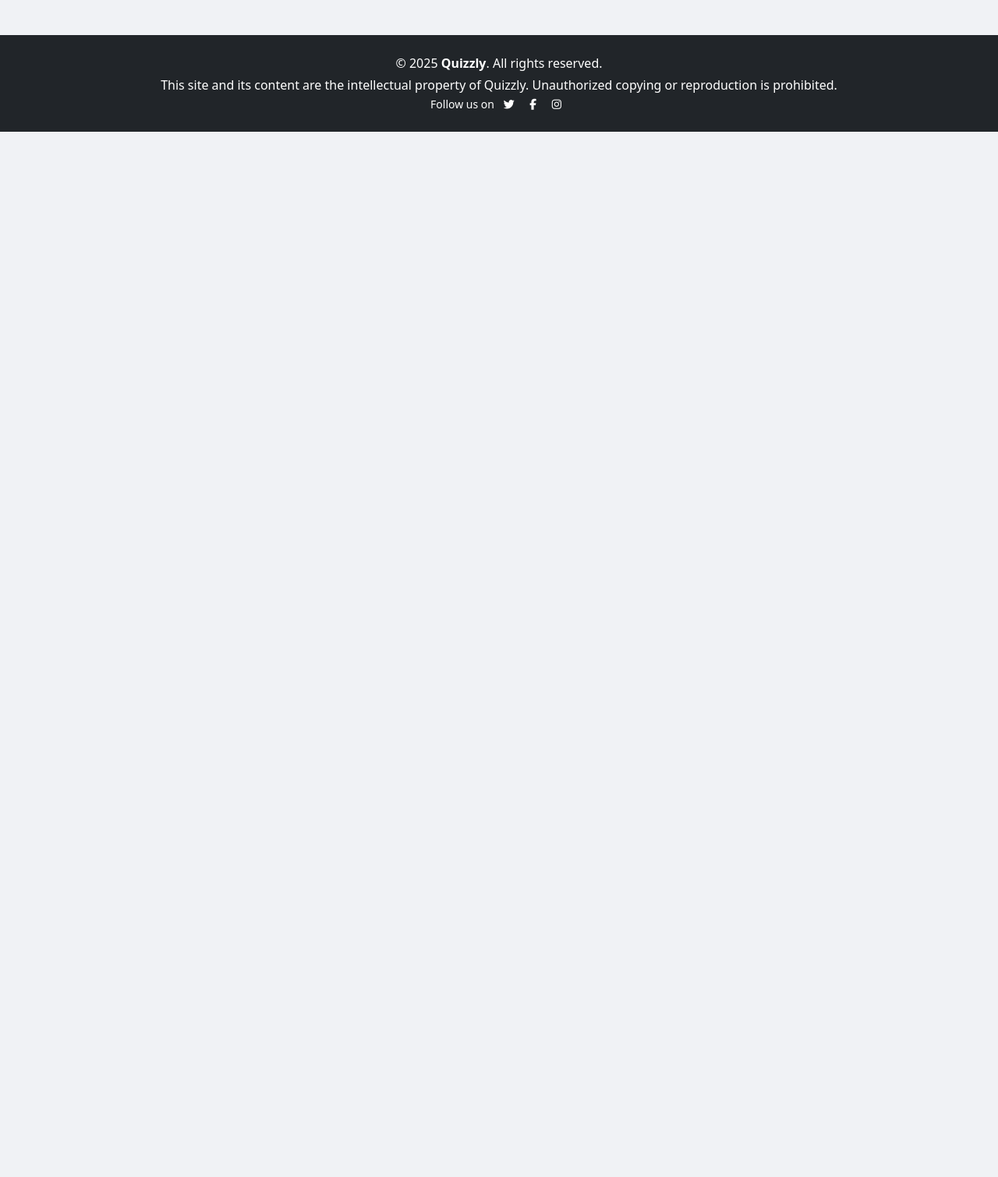
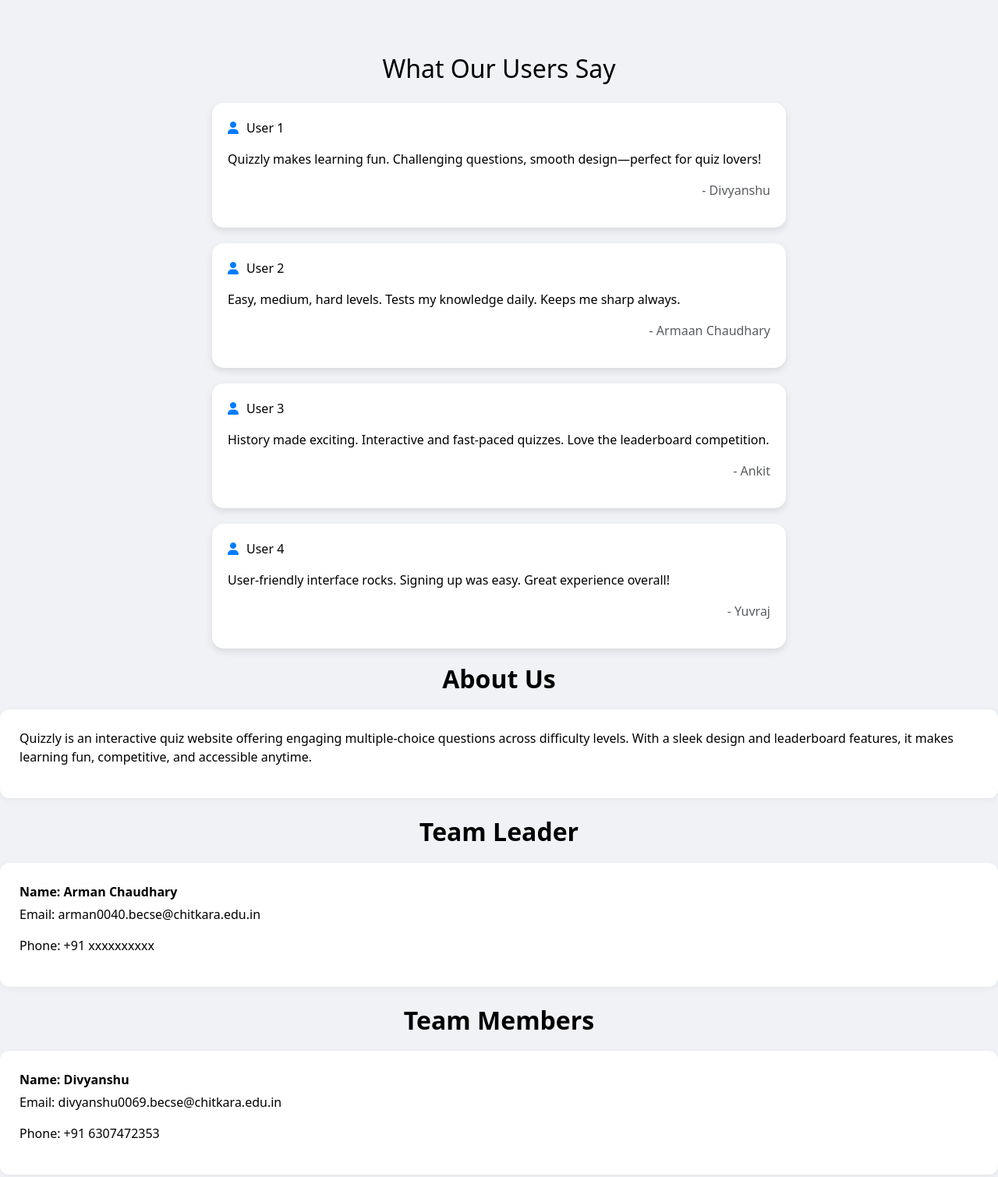
Before and after one commit to Arman1240-dotcom/Quizzly, a plain HTML site: page contact.html in a window 1280 px wide. Shown: the part 561-2071 px from the top of the page at 78% size. Before the commit the page ends 800 px from the top, so only its background shows below. Drawn offline with nearby package versions, Linux system fonts and the light colour scheme.

Commit message:
major changes in contacts

```diff
--- a/contact.html
+++ b/contact.html
@@ -56,9 +56,102 @@
   body.dark-mode .btn:hover{
     background-color: #ff880090;
   }
+  .testimonial-card {
+  background-color: var(--category-card-light);
+  border-radius: 15px;
+  box-shadow: 0 4px 10px rgba(0, 0, 0, 0.1);
+  padding: 20px;
+  margin-bottom: 20px;
+  transition: transform 0.3s ease;
+}
+
+body.dark-mode .testimonial-card {
+  background-color: var(--category-card-dark);
+  color: var(--text-dark);
+}
+
+.testimonial-card:hover {
+  transform: translateY(-5px);
+}
+
+.user-icon {
+  color: var(--btn-light);
+  margin-right: 10px;
+}
+
+body.dark-mode .user-icon {
+  color: var(--btn-dark);
+}
+.about-contact-section {
+  padding: 60px 0;
+  background-color: var(--background-light);
+  color: var(--text-light);
+}
+
+body.dark-mode .about-contact-section {
+  background-color: var(--background-dark);
+  color: var(--text-dark);
+}
+
+.about-contact-section h2 {
+  font-weight: 700;
+  margin-bottom: 20px;
+}
+
+.about-contact-section p {
+  font-size: 16px;
+  line-height: 1.7;
+  margin-bottom: 10px;
+}
+
+.contact-info {
+  background-color: var(--category-card-light);
+  border-radius: 12px;
+  padding: 20px;
+  margin-top: 20px;
+  box-shadow: 0 2px 8px rgba(0, 0, 0, 0.05);
+}
+
+body.dark-mode .contact-info {
+  background-color: var(--category-card-dark);
+}
+/* Centered section headings */
+.section-heading {
+  text-align: center;
+  font-weight: 700;
+  margin-bottom: 20px;
+}
+
+/* About Us box styling */
+.about-us-section,
+.team-info-box {
+  background-color: var(--category-card-light);
+  color: var(--text-light);
+  padding: 25px;
+  border-radius: 12px;
+  box-shadow: 0 2px 10px rgba(0, 0, 0, 0.05);
+  margin-bottom: 20px;
+  transition: background-color 0.3s ease, color 0.3s ease;
+}
+
+/* Dark mode overrides */
+body.dark-mode .about-us-section,
+body.dark-mode .team-info-box {
+  background-color: var(--category-card-dark);
+  color: var(--text-dark);
+}
+
+/* Team member labels */
+.team-label {
+  font-weight: 600;
+  margin-bottom: 5px;
+}
+
+
 </style>
 <body>
   <!-- Contact Section -->
+  <!-- Contact Form Section -->
 <section class="py-5">
   <div class="container">
     <h2 class="text-center fw-bold mb-5">Contact Us</h2>
@@ -83,6 +176,77 @@
     </div>
   </div>
 </section>
+
+<!-- Testimonials Section -->
+<section class="pt-4">
+  <div class="container">
+    <h2 class="text-center section-title mb-4">What Our Users Say</h2>
+    <div class="row justify-content-center">
+      <div class="col-lg-8">
+        <div class="testimonial-card">
+          <p><i class="fas fa-user user-icon"></i>User 1</p>
+          <p>Quizzly makes learning fun. Challenging questions, smooth design—perfect for quiz lovers!</p>
+          <p class="text-end text-muted">- Divyanshu</p>
+        </div>
+        <div class="testimonial-card">
+          <p><i class="fas fa-user user-icon"></i>User 2</p>
+          <p>Easy, medium, hard levels. Tests my knowledge daily. Keeps me sharp always.</p>
+          <p class="text-end text-muted">- Armaan Chaudhary</p>
+        </div>
+        <div class="testimonial-card">
+          <p><i class="fas fa-user user-icon"></i>User 3</p>
+          <p>History made exciting. Interactive and fast-paced quizzes. Love the leaderboard competition.</p>
+          <p class="text-end text-muted">- Ankit</p>
+        </div>
+        <div class="testimonial-card">
+          <p><i class="fas fa-user user-icon"></i>User 4</p>
+          <p>User-friendly interface rocks. Signing up was easy. Great experience overall!</p>
+          <p class="text-end text-muted">- Yuvraj</p>
+        </div>
+      </div>
+    </div>
+  </div>
+</section>
+
+
+<div class="col-md-12 mb-4">
+  <h2 class="section-heading">About Us</h2>
+  <div class="about-us-section">
+    <p>
+      Quizzly is an interactive quiz website offering engaging multiple-choice questions across difficulty levels. With a sleek design and leaderboard features, it makes learning fun, competitive, and accessible anytime.
+    </p>
+  </div>
+</div>
+
+<div class="col-md-12 mb-4">
+  <h2 class="section-heading">Team Leader</h2>
+  <div class="team-info-box">
+    <p class="team-label">Name: Arman Chaudhary</p>
+    <p>Email: arman0040.becse@chitkara.edu.in</p>
+    <p>Phone: +91 xxxxxxxxxx</p>
+  </div>
+</div>
+
+<div class="col-md-12 mb-4">
+  <h2 class="section-heading">Team Members</h2>
+  <div class="team-info-box">
+    <p class="team-label">Name: Divyanshu</p>
+    <p>Email: divyanshu0069.becse@chitkara.edu.in</p>
+    <p>Phone: +91 6307472353</p>
+  </div>
+  <div class="team-info-box">
+    <p class="team-label">Name: Yuvraj</p>
+    <p>Email: yuvraj0081.becse@chitkara.edu.in</p>
+    <p>Phone: +91 xxxxxxxxxx</p>
+  </div>
+  <div class="team-info-box">
+    <p class="team-label">Name: Ankit</p>
+    <p>Email: ankit0041.becse@chitkara.edu.in</p>
+    <p>Phone: +91 xxxxxxxxxx</p>
+  </div>
+</div>
+
+
   <label class="toggle-switch">
     <input type="checkbox" id="darkModeToggle">
     <span class="slider"></span>
```
Lines whose indentation alone changed are shown as unchanged.
